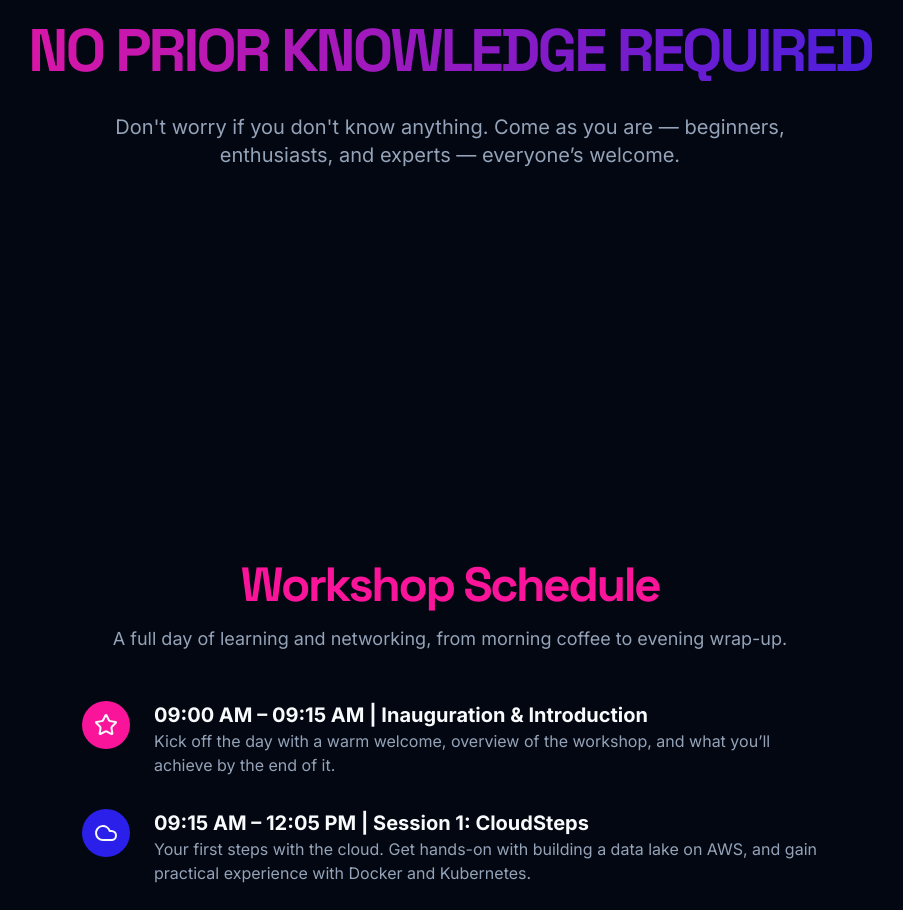
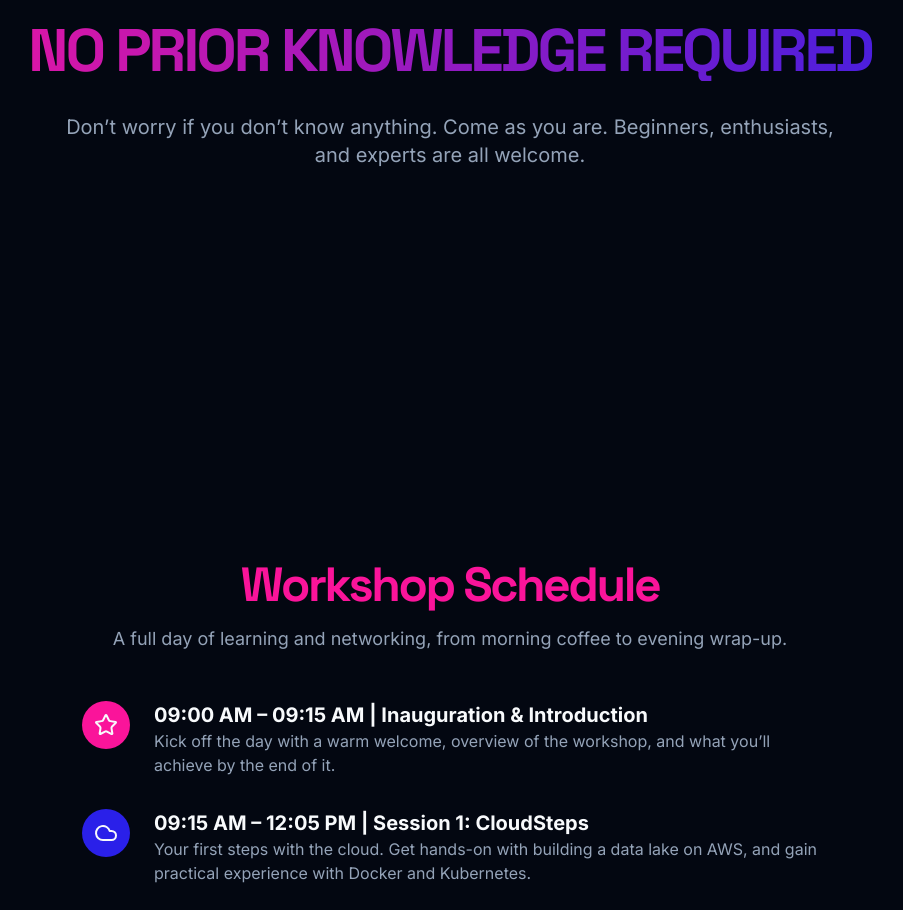
Before and after one commit to jhingalala1234/CloudX-Ascend, a Next.js app: page / in a window 1280 px wide. Shown: the part 3647-4557 px from the top of the page, without its empty margins (190-1093 px from the left). Built offline with nearby package versions, Linux system fonts and the light colour scheme.

Commit message:
changed-code-files

```diff
--- a/src/app/page.tsx
+++ b/src/app/page.tsx
@@ -341,7 +341,7 @@ export default function Home() {
                 NO PRIOR KNOWLEDGE REQUIRED
               </h2>
               <p className="mx-auto mt-8 max-w-3xl text-lg text-muted-foreground md:text-xl">
-                Don't worry if you don't know anything. Come as you are — beginners, enthusiasts, and experts — everyone’s welcome.
+                Don’t worry if you don’t know anything. Come as you are. Beginners, enthusiasts, and experts are all welcome.
               </p>
             </div>
           </section>
```
